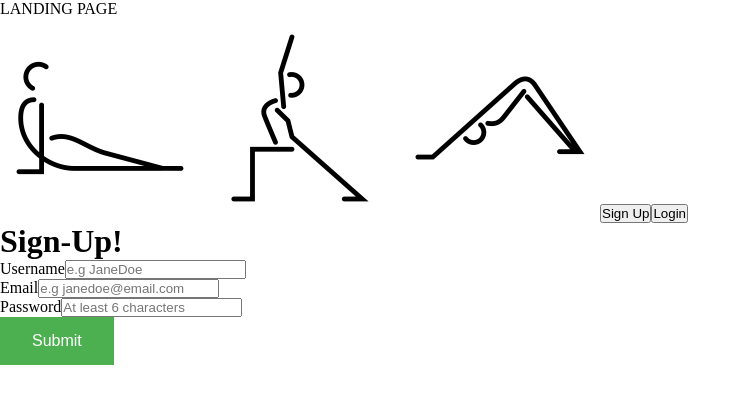
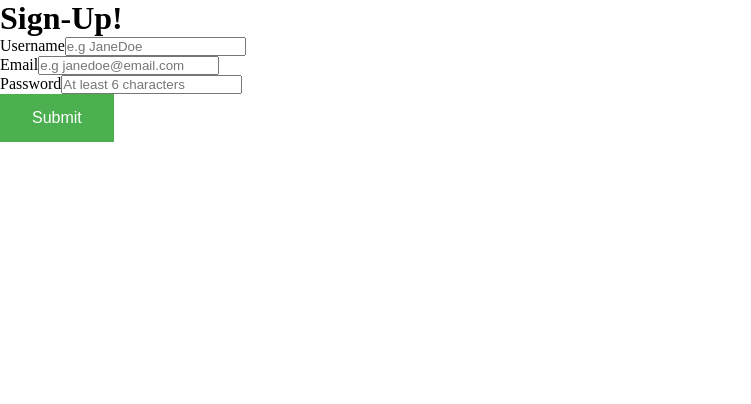
Before and after one commit to Kcampbell3190/PhysioFrontend, a React (Vite) app: page /auth/Signup in a window 1280 px wide. Shown: the top 404 px of the page, without its empty margins (0-751 px from the left). Built offline with nearby package versions, Linux system fonts and the light colour scheme.

Commit message:
Fixed Landing page issue

```diff
--- a/src/App.jsx
+++ b/src/App.jsx
@@ -1,13 +1,9 @@
 import React, { Component} from 'react'
 import { useState } from 'react'
 import './App.css'
+import Landing from './components/Landing'
 import Login from './components/Login'
-import Signup from './components/SignUp'
-import Yoga1 from './components/Images/yoga1.png'
-import Yoga2 from './components/Images/yoga2.png'
-import Yoga3 from './components/Images/yoga3.png'
-
-
+import SignUp from './components/SignUp'
 import { Routes, Route, Link} from "react-router-dom"
 
 
@@ -16,28 +12,14 @@ function App() {
 
  return (
 
-     <>
-      <div>LANDING PAGE</div>
-      <img src={Yoga1}></img>
-      <img src={Yoga2}></img>
-      <img src={Yoga3}></img>
-
-
-
-
-
-    <Link to="/auth/Signup">
-    <button>Sign Up</button>
-    </Link>
-
-    <Link to="/Login">
-    <button>Login</button>
-    </Link>
+    <>
+        {/* <Landing /> */}
+        <Link to="/Landing"></Link>
 
       <Routes>
-
-          <Route path="/login" element={<Login />} />
-          <Route path="/auth/signup" element={<Signup />} />
+      <Route path="/" element={<Landing />} />
+      <Route path="/Login" element={<Login />} />
+      <Route path="/auth/Signup" element={<SignUp />} />
       </Routes>
 
       </>
--- /dev/null
+++ b/src/components/Landing.jsx
@@ -0,0 +1,51 @@
+import React, { Component} from 'react'
+import { useState } from 'react'
+import './Landing.css'
+import Login from './Login'
+import Signup from './SignUp'
+import Yoga1 from './Images/yoga1.png'
+import Yoga2 from './Images/yoga2.png'
+import Yoga3 from './Images/yoga3.png'
+
+
+
+
+import { Routes, Route, Link} from "react-router-dom"
+
+
+
+function Landing() {
+
+ return (
+
+     <>
+
+      <img src={Yoga1}></img>
+      <img src={Yoga2}></img>
+      <img src={Yoga3}></img>
+
+
+
+
+
+    <Link to="/auth/Signup">
+    <button>Sign Up</button>
+    </Link>
+
+    <Link to="/Login">
+    <button>Login</button>
+    </Link>
+
+      {/* <Routes>
+
+          <Route path="/Login" element={<Login />} />
+          <Route path="/auth/Signup" element={<Signup />} />
+      </Routes> */}
+
+      </>
+
+
+   )
+}
+
+export default Landing
--- a/src/components/Login.jsx
+++ b/src/components/Login.jsx
@@ -1,7 +1,7 @@
 import React from 'react'
 
 
-const login = () => {
+const Login = () => {
  return (
     <div className="Auth-form-container">
       <form className="Auth-form">
@@ -38,4 +38,4 @@ const login = () => {
 }
 
 
-export default login
+export default Login
```
Also changed, not shown: src/components/Landing.css (added).
